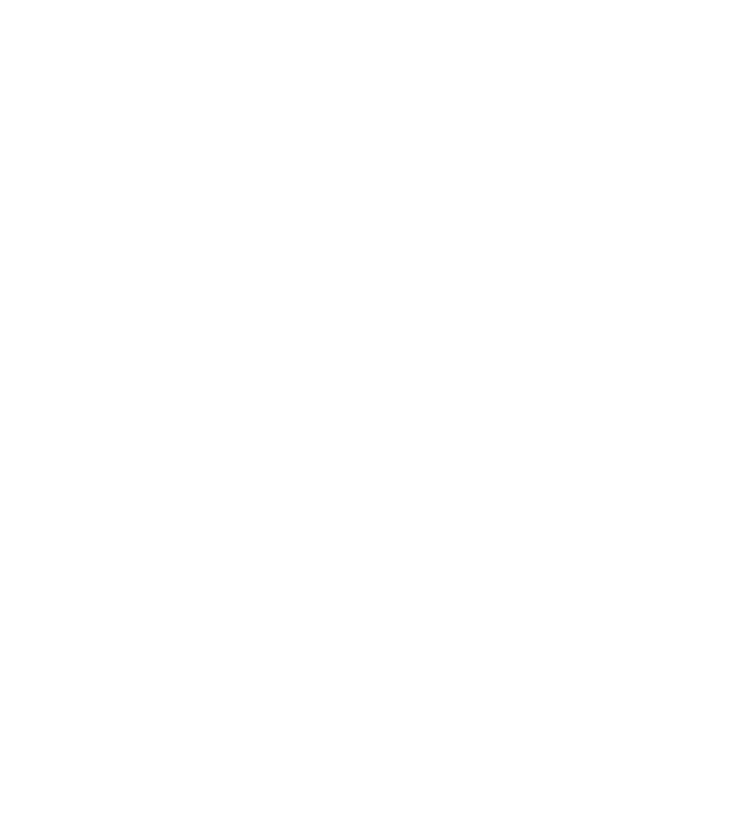
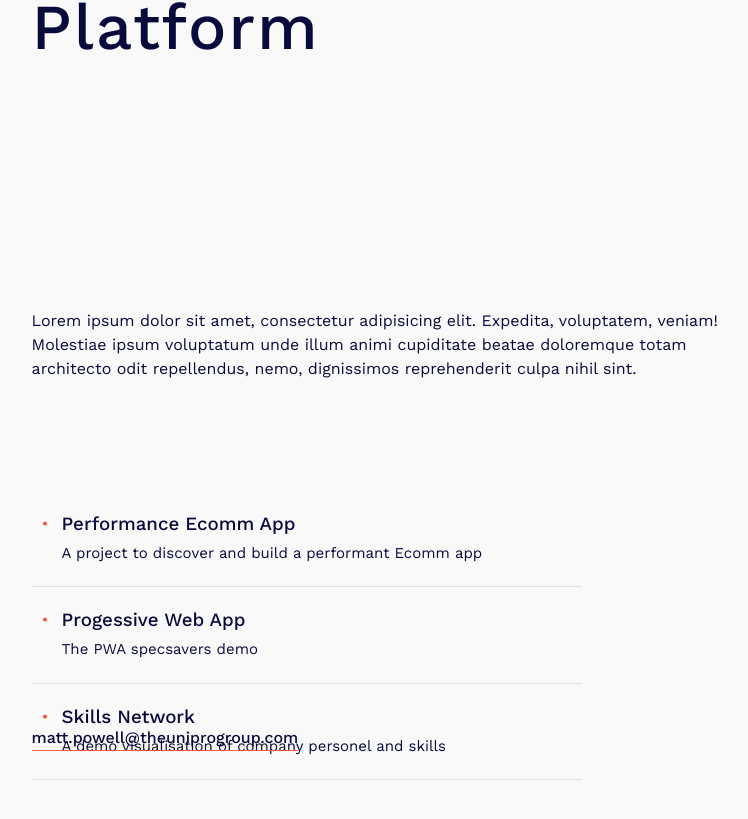
Before and after one commit to romanstan1/innovations-platform, a React (Create React App) app: page / in a window 1280 px wide. Shown: the part 363-1182 px from the top of the page, without its empty margins (122-870 px from the left). Before the commit the page ends 800 px from the top, so only its background shows below. Built offline with nearby package versions, Linux system fonts and the light colour scheme.

Commit message:
desktop styling

```diff
--- a/public/index.html
+++ b/public/index.html
@@ -4,36 +4,13 @@
     <meta charset="utf-8">
     <meta name="viewport" content="width=device-width, initial-scale=1, shrink-to-fit=no">
     <meta name="theme-color" content="#000000">
-    <!--
-      manifest.json provides metadata used when your web app is added to the
-      homescreen on Android. See https://developers.google.com/web/fundamentals/engage-and-retain/web-app-manifest/
-    -->
     <link rel="manifest" href="%PUBLIC_URL%/manifest.json">
-    <!--
-      Notice the use of %PUBLIC_URL% in the tags above.
-      It will be replaced with the URL of the `public` folder during the build.
-      Only files inside the `public` folder can be referenced from the HTML.
-
-      Unlike "/favicon.ico" or "favicon.ico", "%PUBLIC_URL%/favicon.ico" will
-      work correctly both with client-side routing and a non-root public URL.
-      Learn how to configure a non-root public URL by running `npm run build`.
-    -->
-    <title>React App</title>
+    <title>Doc Platform</title>
   </head>
   <body>
     <noscript>
       You need to enable JavaScript to run this app.
     </noscript>
     <div id="root"></div>
-    <!--
-      This HTML file is a template.
-      If you open it directly in the browser, you will see an empty page.
-
-      You can add webfonts, meta tags, or analytics to this file.
-      The build step will place the bundled scripts into the <body> tag.
-
-      To begin the development, run `npm start` or `yarn start`.
-      To create a production bundle, use `npm run build` or `yarn build`.
-    -->
   </body>
 </html>
--- a/src/components/About.js
+++ b/src/components/About.js
@@ -2,5 +2,5 @@
 
 export default () =>
 <div className='About'>
-  About
+  Lorem ipsum dolor sit amet, consectetur adipisicing elit. Expedita, voluptatem, veniam! Molestiae ipsum voluptatum unde illum animi cupiditate beatae doloremque totam architecto odit repellendus, nemo, dignissimos reprehenderit culpa nihil sint.
 </div>
--- a/src/components/Footer.js
+++ b/src/components/Footer.js
@@ -2,5 +2,5 @@
 
 export default () =>
 <footer>
-  footer
+  <a href="">matt.powell@theuniprogroup.com</a>
 </footer>
--- a/src/components/Heading.js
+++ b/src/components/Heading.js
@@ -2,5 +2,7 @@
 
 export default () =>
 <div className='Heading'>
-  Heading
+  <h1>Unipro</h1>
+  <h1>Innovations</h1>
+  <h1>Platform</h1>
 </div>
--- a/src/components/Works.js
+++ b/src/components/Works.js
@@ -1,6 +1,75 @@
-import React from 'react';
+import React, {Component} from 'react';
+
+const listOfWorks = [
+  {
+    title: 'Performance Ecomm App',
+    description: 'A project to discover and build a performant Ecomm app',
+    link: 'https://medium.com/'
+  },
+  {
+    title: 'Progessive Web App',
+    description: 'The PWA specsavers demo',
+    link: 'https://medium.com/'
+  },
+  {
+    title: 'Skills Network',
+    description: 'A demo visualisation of company personel and skills',
+    link: 'https://medium.com/'
+  },
+]
+
+const Arrow = ({display}) =>
+  <svg style={!display? {display: 'none'}:{}} width="24" height="24" viewBox="0 0 24 24">
+    <path d="M0 0h24v24H0z" fill="none"/>
+    <path d="M12 4l-1.41 1.41L16.17 11H4v2h12.17l-5.58 5.59L12 20l8-8z"/>
+  </svg>
+
+class ListItem extends Component {
+  state = {
+    hover: false
+  }
+
+  onMouseOver = () => this.setState({hover: true })
+  onMouseLeave = () => this.setState({hover: false })
+
+  render() {
+    const {item} = this.props
+    return (
+      <li onMouseLeave={this.onMouseLeave} onMouseOver={this.onMouseOver}>
+        <h3>{item.title}</h3>
+        <p>{item.description}</p>
+        <Arrow display={this.state.hover}/>
+        <a href={item.link} target="_blank"/>
+      </li>
+    )
+  }
+}
+
 
 export default () =>
 <div className='Works'>
-  Works
+  <ul>
+    {
+      listOfWorks.map(item => <ListItem item={item}/>)
+    }
+  </ul>
 </div>
+
+// {/* <ListItem></ListItem>
+// <li>
+//   <h3>Performance Ecomm App</h3>
+//   <p>A project to discover and build a performant Ecomm app</p>
+//   <a href=""/>
+// </li>
+//
+// <li>
+//   <h3>Progessive Web App</h3>
+//   <p>The PWA specsavers demo</p>
+//   <a href=""/>
+// </li>
+//
+// <li>
+//   <h3>Skills Network</h3>
+//   <p>A demo visualisation of company personel and skills</p>
+//   <a href=""/> */}
+// </li>
--- a/src/styles/index.scss
+++ b/src/styles/index.scss
@@ -1,3 +1,9 @@
+@import url('https://fonts.googleapis.com/css?family=Work+Sans:400,500,600,700,800');
+
+$navyblue: #080a3c;
+$orange: #ff5135;
+$backgroundgrey: #f9f9f9;
+
 * {
   box-sizing: border-box;
 }
@@ -8,7 +14,118 @@
 }
 
 body {
+  background: $backgroundgrey;
+  color: $navyblue;
   margin: 0;
   padding: 0;
-  font-family: sans-serif;
+  font-family: 'Work Sans', sans-serif;
 }
+
+div.App {
+  position: relative;
+  display: grid;
+  grid-template-columns: 12% auto 12% ;
+  grid-template-rows: 200px 30% 260px 10% 150px 100px;
+
+  div.Heading {
+    // font-family: 'Eczar', serif;
+    grid-column: 2 / 2;
+    grid-row: 2 / 2;
+    font-size: 200%;
+    h1 {
+      margin: 0;
+      font-weight: 500;
+      letter-spacing: 2px;
+    }
+  }
+
+  div.About {
+    align-self: center;
+    font-size: 16px;
+    line-height: 1.5;
+    max-width: 700px;
+    grid-column: 2 / 2;
+    grid-row: 3 / 3;
+  }
+
+  div.Works {
+    grid-area: 4 / 2 / 4 / 2;
+    ul {
+      padding: 0;
+      li {
+        position: relative;
+        list-style:none;
+        max-width: 550px;
+        padding: 15px 30px;
+        border-bottom: 1px solid #dee2e8;
+        &::before{
+          position: absolute;
+          top: 23px;
+          left: 10px;
+          color: $orange;
+          content: "•";
+        }
+        h3 {
+          margin: 0;
+          padding: 7px 0 0 0;
+          font-weight: 500;
+        }
+        p {
+          line-height: 1.5;
+          margin: 0;
+          font-size: 15px;
+          padding: 7px 0;
+        }
+        a {
+          position: absolute;
+          top:0;
+          right: 0;
+          left: 0;
+          bottom: 0;
+          &:hover {
+          }
+        }
+        svg {
+          position: absolute;
+          right: 0px;
+          top: calc(50% - 12px);
+          fill: $orange;
+        }
+      }
+    }
+  }
+
+  footer {
+    align-self:end;
+    grid-area: 5 / 2 / 5 / 2;
+    display: flex;
+    justify-content: space-between;
+    a {
+      font-weight: 500;
+      position: relative;
+      display: inline-block;
+      padding: 4px 0;
+      z-index: 3;
+      &::before {
+        opacity: 0.9;
+        transition: 0.1s ease;
+        height: 1px;
+        background: $orange;
+        content: '';
+        position: absolute;
+        bottom: 0;
+        left: 0;
+        width: 100%;
+        z-index: -1;
+      }
+      &:hover {
+        &::before {
+          height: 13px;
+        }
+      }
+    }
+  }
+}
+
+
+// font-family: 'Eczar', serif;
```
Also changed, not shown: src/App.js (+4 -4 lines).
